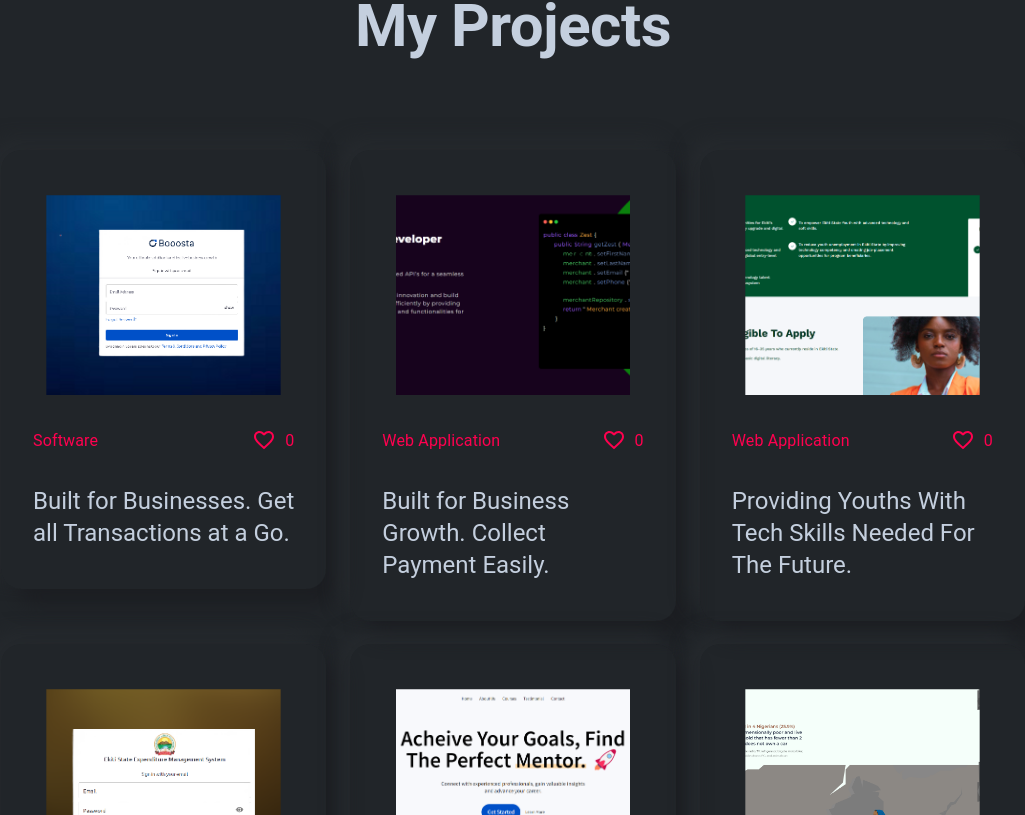
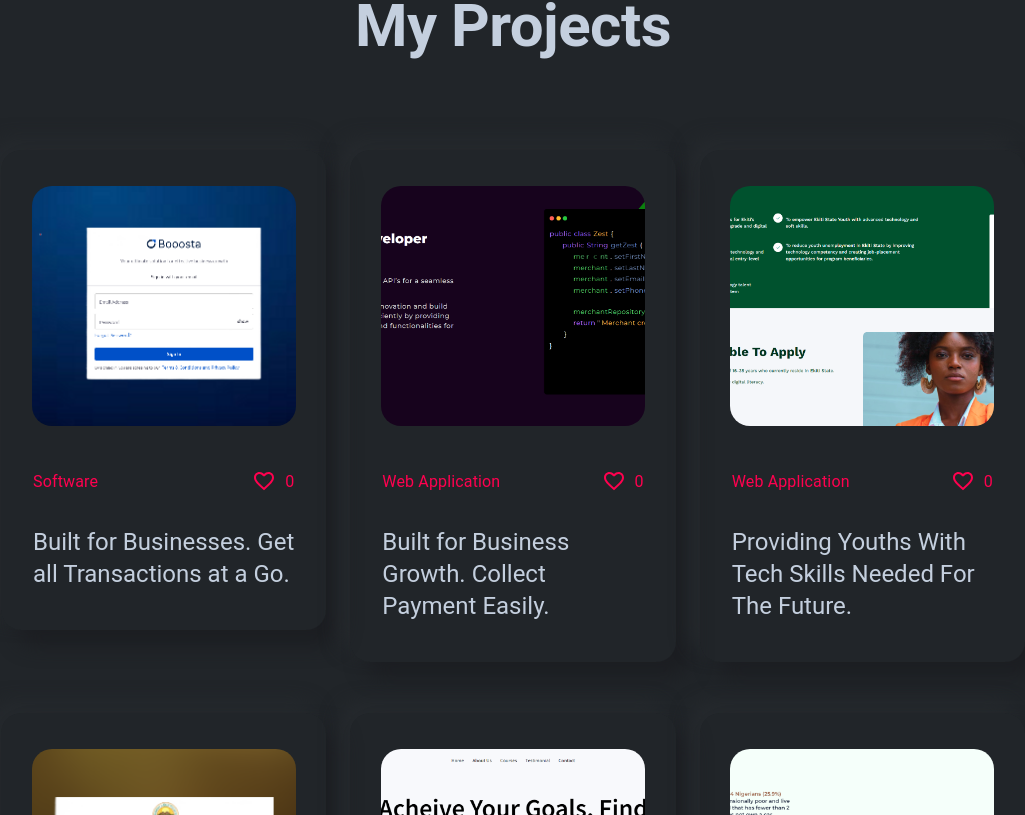
Before and after one commit to ivie-gif/Ivie.M.Emwiongbon, a React (Create React App) app: page / in a window 1280 px wide. Shown: the part 1025-1840 px from the top of the page, without its empty margins (127-1152 px from the left). Built offline with nearby package versions, Linux system fonts and the light colour scheme.

Commit message:
updated the transition of images

```diff
--- a/src/components/portfolio/index.tsx
+++ b/src/components/portfolio/index.tsx
@@ -5,7 +5,7 @@ import { Favorite, FavoriteBorder } from "@mui/icons-material";
 import Card from "../../shared/cards";
 
 import { portfolioContent } from "../../db/portfolioData";
-import TruncateText from "../../utils/truncateFunc"
+import TruncateText from "../../utils/truncateFunc";
 
 const Index = () => {
   const [count, setCount] = useState<number>(0);
@@ -49,31 +49,46 @@ const Index = () => {
               spacing={3}
               sx={{ marginBottom: "3px" }}
             >
-              <Stack direction="row" alignItems="center" spacing={3}>
+              <Stack direction="row" alignItems="center" spacing={3} sx={{mb: 5}}>
                 <Card
                   style={{
                     backgroundColor: "white",
                     width: "750px",
-                    marginBottom: "3px",
+                    // marginBottom: "5px",
                   }}
                 >
-                  {/* <Box> */}
+                  <Box
+                    sx={{
+                      "&:hover": {
+                        opacity: [0.9, 0.8, 0.7],
+                        transition: "all 0.5s ease-in-out",
+                        transform: "scale(1.1)",
+                      },
+                    }}
+                  >
+                    <a href={portData.links} target="_blank">
                       <img
                         alt="portfolio images"
+                        className="TestThing"
                         src={portData.image}
                         style={{
-                      padding: "10%",
+                          padding: "40% -2% !important",
+                          marginTop: "20px",
                           objectFit: "cover",
-                      width: "80%",
-                      height: "25vh",
-                      transition: "all 0.5s ease-out-in",
-                      borderRadius: "10px",
-                      animation: "ripple 1.2s infinite ease-in-out",
+                          width: "90%",
+                          height: "30vh",
+                          borderRadius: "20px",
                         }}
                       />
-                  {/* </Box> */}
+                    </a>
+                  </Box>
                   <Box
-                    sx={{ display: "flex", justifyContent: "space-between", px: 2}}
+                    sx={{
+                      display: "flex",
+                      justifyContent: "space-between",
+                      px: 2,
+                      pt: 5,
+                    }}
                   >
                     <Typography sx={{ color: "#ff014f" }}>
                       {portData.devType}
@@ -87,7 +102,7 @@ const Index = () => {
                           onClick={HandleCount}
                           sx={{
                             color: "#ff014f",
-                            marginTop: '-10px',
+                            marginTop: "-10px",
                             "&::after": {
                               backgroundColor: "#ff014f",
                             },
@@ -97,6 +112,11 @@ const Index = () => {
                       <Typography sx={{ color: "#ff014f" }}>{count}</Typography>
                     </Box>
                   </Box>
+                  <a
+                    href={portData.links}
+                    target="_blank"
+                    style={{ textDecoration: "none" }}
+                  >
                     <Typography
                       variant="h5"
                       sx={{
@@ -109,10 +129,11 @@ const Index = () => {
                         textAlign: "left",
                       }}
                     >
-                    {portData.paragraph ? TruncateText(portData.paragraph, 56) : '--'}
-
-                    {/* text?.slice(0, maxLength) + */}
+                      {portData.paragraph
+                        ? TruncateText(portData.paragraph, 56)
+                        : "--"}
                     </Typography>
+                  </a>
                 </Card>
               </Stack>
             </Grid>
@@ -123,3 +144,6 @@ const Index = () => {
 };
 
 export default Index;
+function scale(arg0: number) {
+  throw new Error("Function not implemented.");
+}
--- a/src/db/portfolioData.ts
+++ b/src/db/portfolioData.ts
@@ -12,6 +12,7 @@ export type IPortfolioContent = {
     devType?: string;
     paragraph?: string;
     id?: number;
+    links?: string;
   }[];
 
   export const portfolioContent: IPortfolioContent = [
@@ -20,41 +21,48 @@ export type IPortfolioContent = {
         image: boosta,
         devType: 'Software',
         paragraph: 'Built for Businesses. Get all Transactions at a Go.',
+        links: 'https://booosta-dev.netlify.app/',
     },
     {
         id: 2,
         image: zestImage,
         devType: 'Web Application',
         paragraph: 'Built for Business Growth. Collect Payment Easily.',
+        links: 'https://zest.prunedge.org/',
     },
     {
         id: 3,
         image: edsa,
         devType: 'Web Application',
         paragraph: 'Providing Youths With Tech Skills Needed For The Future.',
+        links: 'https://www.ekitidigitalskillacademy.com/',
     },
     {
         id: 4,
         image: ekgs,
         devType: 'Software',
         paragraph: "One Software. To manage all Corp. Department's Activities.",
+        links: 'https://prowoks-dev.pages.dev/signin',
     },
     {
         id: 5,
         image: learnIT,
         devType: 'Web Application',
         paragraph: 'Achieve Your Goals. Find The Perfect Mentor.',
+        links: 'https://learn-it.vercel.app/',
     },
     {
         id: 6,
         image: mpiImage,
         devType: 'Web Application',
         paragraph: 'Explore and Analyze data on Multidimensional Poverty in Nigeria.',
+        links: 'https://polleasy.netlify.app/signin',
     },
     {
         id: 7,
         image: pollEasy,
         devType: 'Software',
         paragraph: 'Collect data & layer analytics on it to manage election.',
+        links: 'https://www.nigeriapovertymap.com/',
     },
   ]
--- a/src/shared/cards.tsx
+++ b/src/shared/cards.tsx
@@ -14,7 +14,6 @@ function Card({ children }: cardProps) {
         padding: "16px",
         width: "100%",
         height: "100%",
-        marginBottom: '12px',
         boxShadow: "15px 15px 20px #1c1e22, -10px -10px 19px #262a2e",
         backgroundColor: "linear-gradient(145deg, #1e2024, #23272b)",
       }}
```
Also changed, not shown: src/assets/arrowIcon.png (added). Lines whose indentation alone changed are shown as unchanged.
